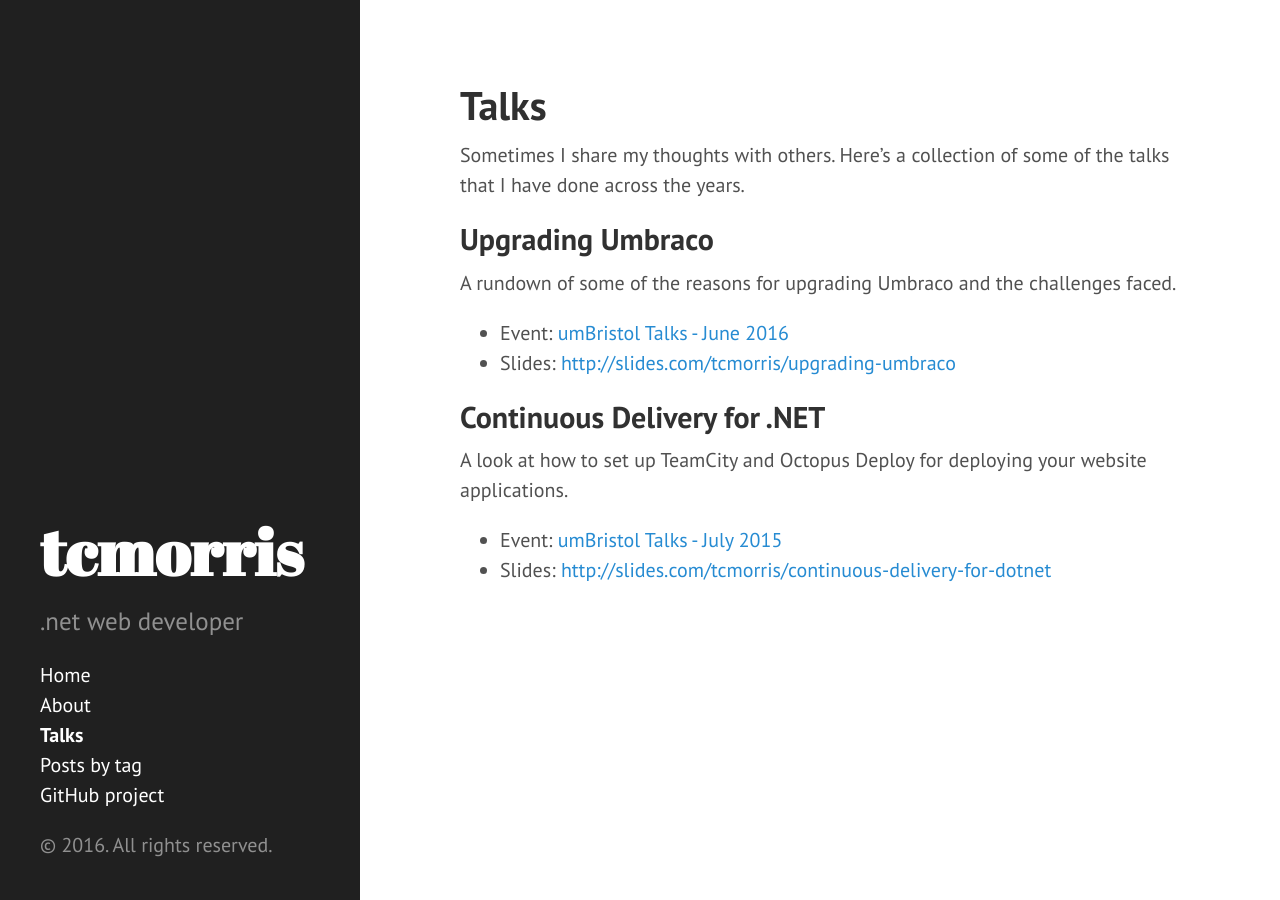
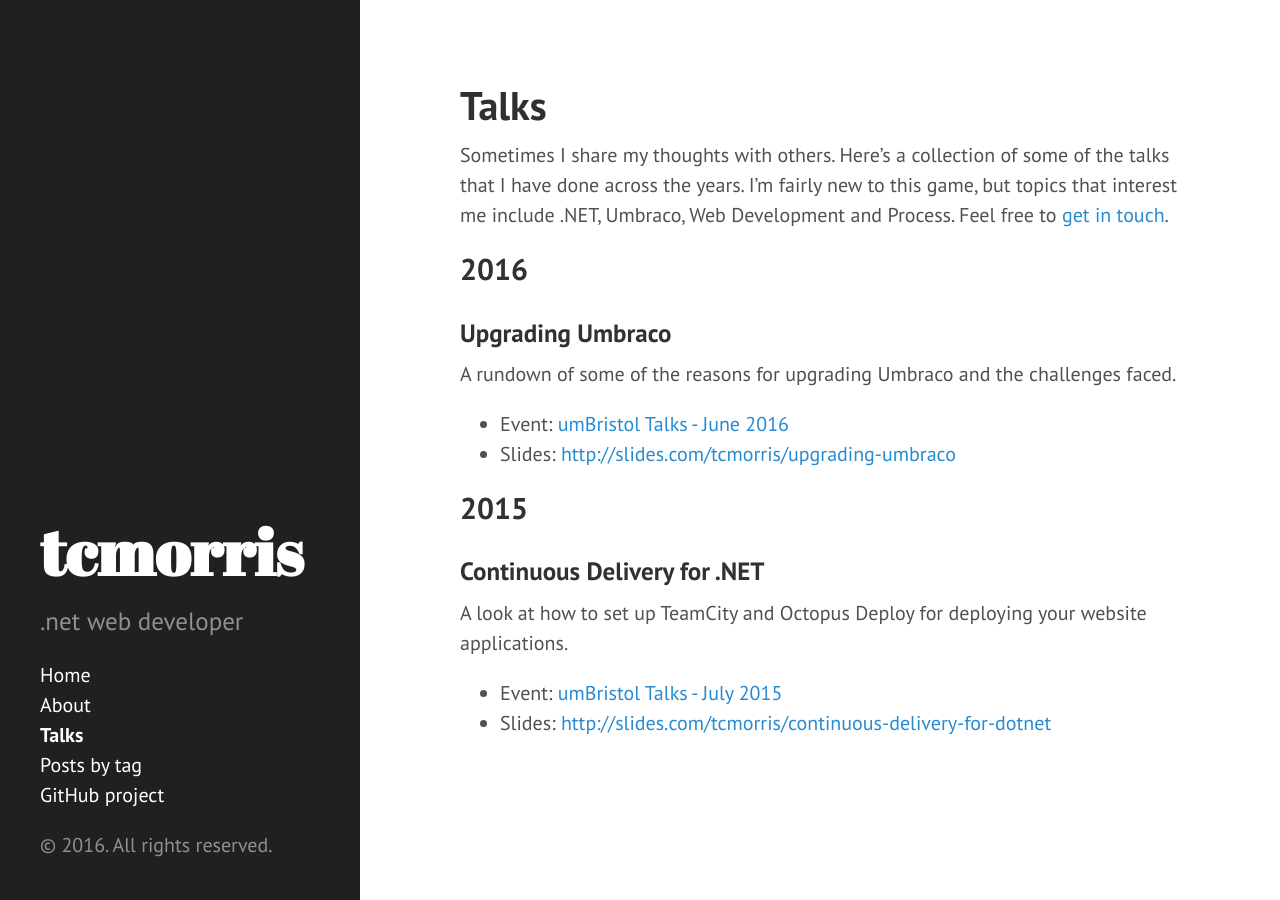
Before and after one commit to tcmorris/tcmorris.github.io, a Jekyll site: the page built from talks.md, in a window 1280 px wide. Built offline with Jekyll 4.4.1, drawn with Linux system fonts in a browser that asks for light colours.

Commit message:
Add some extra info to talks page

```diff
--- a/talks.md
+++ b/talks.md
@@ -1,18 +1,23 @@
 ---
 layout: page
 title: Talks
+tagline: A collection of some of the talks that Thomas Morris has done across the years.
 ---
 
-Sometimes I share my thoughts with others. Here's a collection of some of the talks that I have done across the years.
+Sometimes I share my thoughts with others. Here's a collection of some of the talks that I have done across the years. I'm fairly new to this game, but topics that interest me include .NET, Umbraco, Web Development and Process. Feel free to [get in touch](/about/).
 
-## Upgrading Umbraco
+## 2016
+
+### Upgrading Umbraco
 
 A rundown of some of the reasons for upgrading Umbraco and the challenges faced.
 
 - Event: [umBristol Talks - June 2016](http://www.meetup.com/umBristol/events/230457961/)
 - Slides: [http://slides.com/tcmorris/upgrading-umbraco](http://slides.com/tcmorris/upgrading-umbraco)
 
-## Continuous Delivery for .NET
+## 2015
+
+### Continuous Delivery for .NET
 
 A look at how to set up TeamCity and Octopus Deploy for deploying your website applications.
 
```
